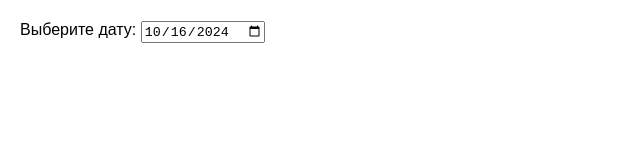
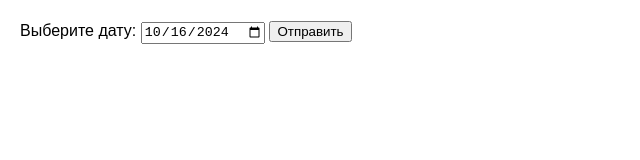
Before and after one commit to Bzrkr/IPE-cheldure, a plain HTML site: page index.html in a window 1280 px wide. Shown: the whole page, without its empty margins (0-640 px from the left). Drawn offline with Linux system fonts and the light colour scheme; no server answers.

Commit message:
Add files via upload

```diff
--- a/index.html
+++ b/index.html
@@ -37,6 +37,7 @@
     <h1 id="header"></h1>
     <label for="datePicker">Выберите дату: </label>
     <input type="date" id="datePicker">
+    <button id="sendtg" onclick="copyAndSend()" >Отправить</button>
     <div id="loading">Загрузка ⏳</div>
     <div id="schedules"></div>
     <script src="script.js"></script>
--- a/script.js
+++ b/script.js
@@ -115,3 +115,14 @@ document.getElementById('loading').style.display = 'block'; // Показыва
     document.getElementById('loading').style.display = 'none'; // Скрываем окно "Загрузка..."
   }
 })();
+
+function copyAndSend() {
+    const textToCopy = document.getElementById('schedules').innerText;
+    navigator.clipboard.writeText(textToCopy).then(() => {
+        alert('Текст скопирован!');
+        const telegramLink = `tg://msg?text=${encodeURIComponent(textToCopy)}`;
+        window.open(telegramLink, '_blank');
+    }).catch(err => {
+        console.error('Ошибка при копировании текста: ', err);
+    });
+}
```
